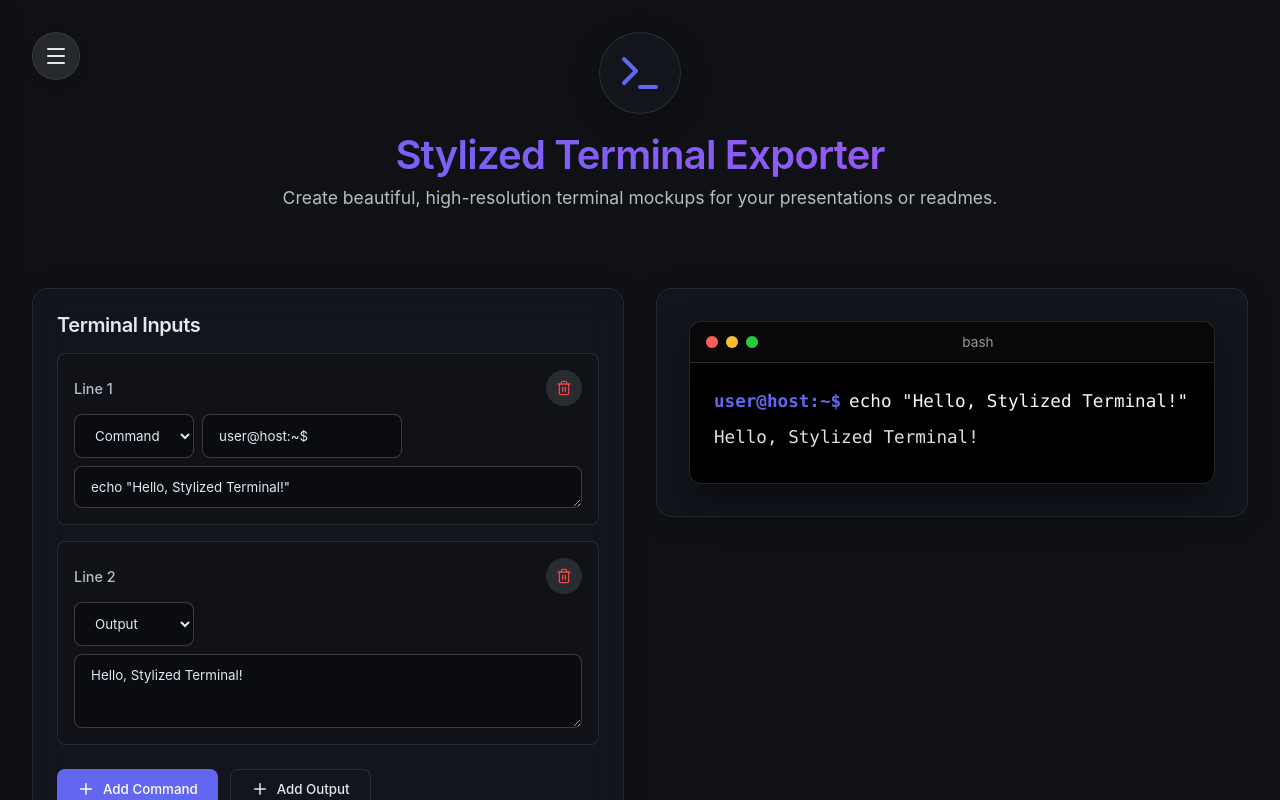
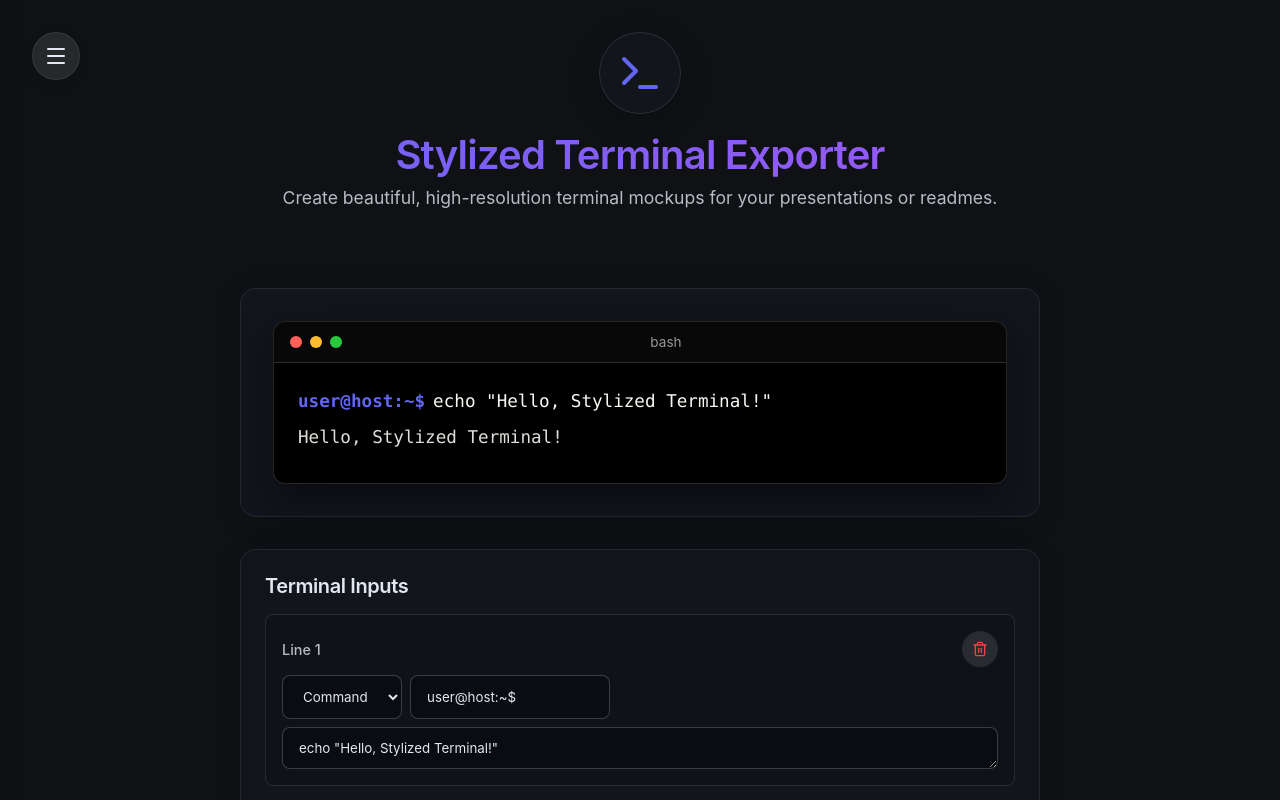
Before and after one commit to ryanhausen/text2term, a React (Vite) app: page / in a window 1280 px wide. Shown: the top 800 px of the page. Built offline with nearby package versions, Linux system fonts and the light colour scheme.

Commit message:
reorganized ui to stack input/output

```diff
--- a/src/App.tsx
+++ b/src/App.tsx
@@ -90,8 +90,14 @@ function App() {
         <p className="subtitle">Create beautiful, high-resolution terminal mockups for your presentations or readmes.</p>
       </header>
 
-      <div style={{ display: 'grid', gridTemplateColumns: 'minmax(0, 1fr) minmax(0, 1fr)', gap: '32px', alignItems: 'start' }}>
-        <div style={{ display: 'flex', flexDirection: 'column', gap: '24px' }}>
+      <div style={{ display: 'flex', flexDirection: 'column', gap: '32px', alignItems: 'center' }}>
+        <div style={{ position: 'sticky', top: '32px', zIndex: 5, width: '100%', display: 'flex', justifyContent: 'center' }} className="animate-fade-in">
+          <div className="glass-panel" style={{ padding: '32px', background: 'var(--panel-bg)', width: '100%', maxWidth: `calc(800px * ${containerScale})`, transition: 'max-width 0.2s ease-out' }}>
+            <TerminalPreview lines={lines} containerScale={containerScale} textScale={textScale} />
+          </div>
+        </div>
+
+        <div style={{ display: 'flex', flexDirection: 'column', gap: '24px', width: '100%', maxWidth: '800px' }}>
           <InputPanel
             lines={lines}
             onAddLine={handleAddLine}
@@ -99,14 +105,6 @@ function App() {
             onRemoveLine={handleRemoveLine}
           />
         </div>
-
-        <div style={{ position: 'sticky', top: '32px' }} className="animate-fade-in">
-          <div className="glass-panel" style={{ padding: '32px', display: 'flex', justifyContent: 'center', background: 'var(--panel-bg)' }}>
-            <div style={{ width: '100%', maxWidth: `calc(800px * ${containerScale})` }}>
-              <TerminalPreview lines={lines} containerScale={containerScale} textScale={textScale} />
-            </div>
-          </div>
-        </div>
       </div>
     </div>
   );
```
